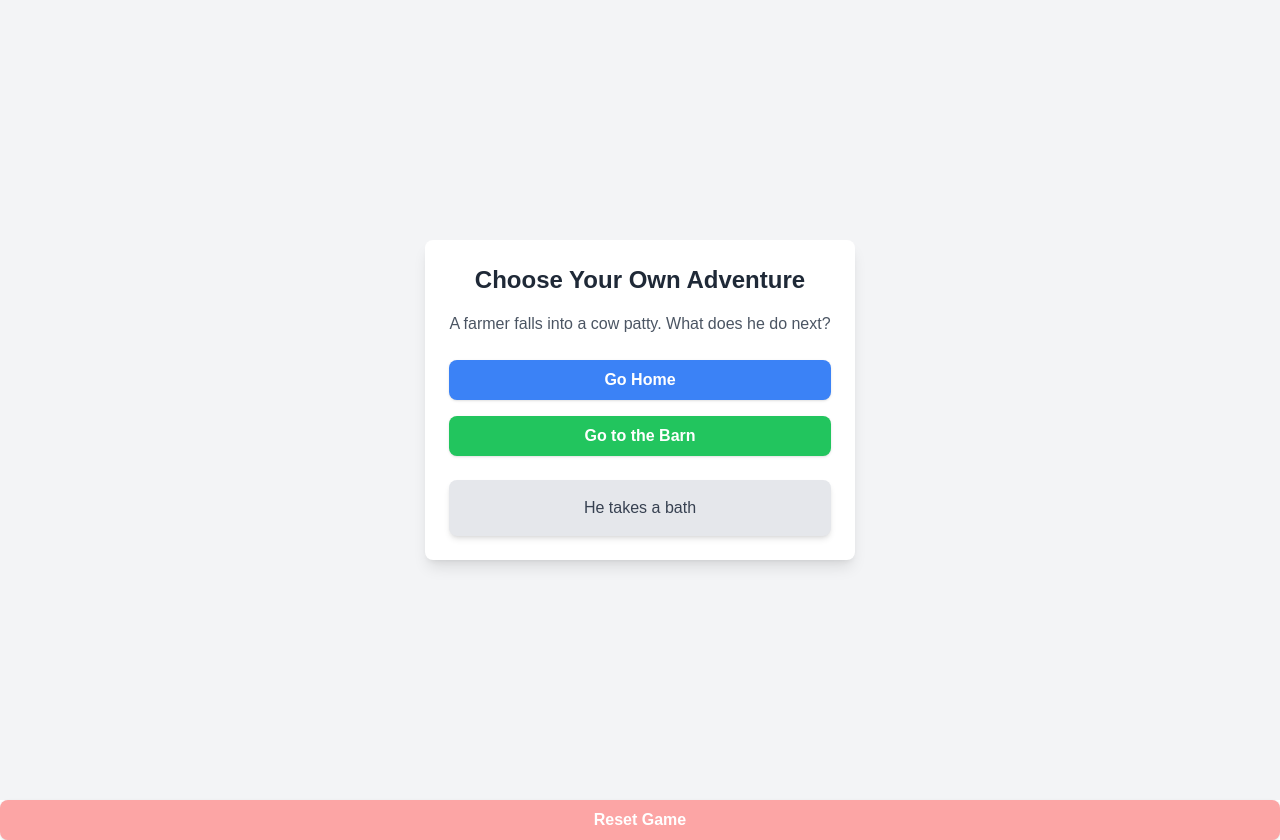
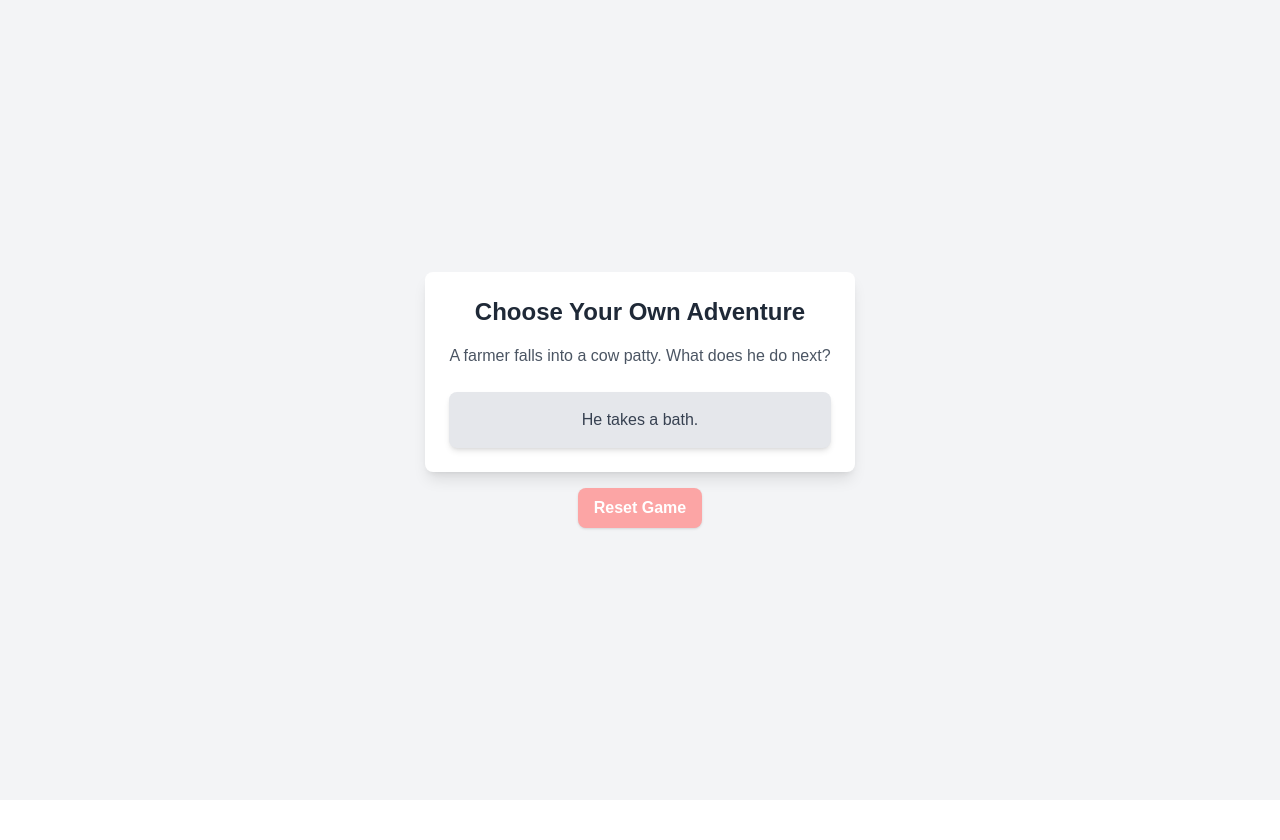
Before and after one commit to AdventureBear/react-adventure-explorers, a Next.js app: page / in a window 1280 px wide. Both pictures are taken after a click on the button "Go Home". After the commit the page ends 800 px from the top, so only its background shows below. Built offline with nearby package versions, Linux system fonts and the light colour scheme.

Commit message:
state machine

```diff
--- /dev/null
+++ b/app/page.jsx
@@ -0,0 +1,98 @@
+'use client';
+
+import { useReducer } from "react";
+
+// Define the states and transitions for the state machine
+const stateMachine = {
+    IDLE: {
+        HOME: "HOME",
+        BARN: "BARN",
+    },
+    HOME: {
+        RESET: "IDLE",
+    },
+    BARN: {
+        RESET: "IDLE",
+    },
+};
+
+// Initial state
+const initialState = {
+    currentState: "IDLE", // The current state of the state machine
+    result: "", // The result or message to display
+};
+
+// Reducer function for state transitions
+function reducer(state, action) {
+    const nextState = stateMachine[state.currentState][action.type];
+    if (!nextState) return state; // If no valid transition exists, return current state
+
+    switch (action.type) {
+        case "HOME":
+            return {
+                currentState: nextState,
+                result: "He takes a bath.",
+            };
+        case "BARN":
+            return {
+                currentState: nextState,
+                result: "He rolls in the mud.",
+            };
+        case "RESET":
+            return {
+                currentState: nextState,
+                result: "",
+            };
+        default:
+            return state;
+    }
+}
+
+export default function Home() {
+    const [state, dispatch] = useReducer(reducer, initialState);
+
+    return (
+        <div className="min-h-screen bg-gray-100 flex flex-col items-center justify-center px-4">
+            <div className="bg-white rounded-lg shadow-lg p-6 max-w-md text-center">
+                <h1 className="text-2xl font-bold text-gray-800 mb-4">
+                    Choose Your Own Adventure
+                </h1>
+                <p className="text-gray-600 mb-6">
+                    A farmer falls into a cow patty. What does he do next?
+                </p>
+                <div className="space-y-4">
+                    {state.currentState === "IDLE" && (
+                        <>
+                            <button
+                                onClick={() => dispatch({ type: "HOME" })}
+                                className="w-full bg-blue-500 hover:bg-blue-600 text-white font-semibold py-2 px-4 rounded-lg shadow transition"
+                            >
+                                Go Home
+                            </button>
+                            <button
+                                onClick={() => dispatch({ type: "BARN" })}
+                                className="w-full bg-green-500 hover:bg-green-600 text-white font-semibold py-2 px-4 rounded-lg shadow transition"
+                            >
+                                Go to the Barn
+                            </button>
+                        </>
+                    )}
+
+                    {state.currentState !== "IDLE" && (
+                        <div className="mt-6 p-4 bg-gray-200 rounded-lg shadow-md">
+                            <p className="text-gray-700">{state.result}</p>
+                        </div>
+                    )}
+                </div>
+            </div>
+            {state.currentState !== "IDLE" && (
+                <button
+                    onClick={() => dispatch({ type: "RESET" })}
+                    className="mt-4 bg-red-300 hover:bg-red-400 text-white font-semibold py-2 px-4 rounded-lg shadow transition"
+                >
+                    Reset Game
+                </button>
+            )}
+        </div>
+    );
+}
--- a/app/page.tsx
+++ /dev/null
@@ -1,107 +0,0 @@
-'use client'
-
-import {useState} from "react";
-
-export default function Home() {
-
-    const [showOption1, setShowOption1] = useState(false)
-    const [showOption2, setShowOption2] = useState(false)
-    const [goHome, setGoHome] = useState(true)
-    const [goBarn, setGoBarn] = useState(true)
-
-    function handleGoHome() {
-        console.log("clicked home")
-        setGoBarn(false)
-        setGoHome(true)
-    }
-
-
-    function handleGoBarn() {
-        console.log("clicked barn")
-        setGoHome(false)
-        setGoBarn(true)
-    }
-
-    function handleChoice1() {
-        console.log("clicked choice 1")
-        setShowOption1(true)
-        setShowOption2(false)
-    }
-
-    function handleChoice2() {
-        console.log("clicked choice 2")
-        setShowOption2(true)
-        setShowOption1(false)
-    }
-
-    return (
-        <>
-            <div className="min-h-screen bg-gray-100 flex flex-col items-center justify-center px-4">
-                <div className="bg-white rounded-lg shadow-lg p-6 max-w-md text-center">
-                    <h1 className="text-2xl font-bold text-gray-800 mb-4">
-                        Choose Your Own Adventure
-                    </h1>
-                    <p className="text-gray-600 mb-6">
-                        A farmer falls into a cow patty. What does he do next?
-                    </p>
-                    <div className="space-y-4 ">
-                        <button
-                            onClick={() => {
-                                handleChoice1()
-                                handleGoHome()
-                            }}
-                            className={`w-full bg-blue-500 hover:bg-blue-600 text-white font-semibold py-2 px-4 rounded-lg shadow transition ${goHome ? `` : `bg-gray-300 hover:bg-gray-300`}`}>
-                            Go Home
-                        </button>
-
-                        <button
-                            onClick={() => {
-                                handleChoice2()
-                                handleGoBarn()
-                            }}
-                            className={`w-full bg-green-500 hover:bg-green-600 text-white font-semibold py-2 px-4 rounded-lg shadow transition ${goBarn ? `` : `bg-gray-300 hover:bg-gray-300`}`}>
-                            Go to the Barn
-
-                        </button>
-
-
-                    </div>
-
-                    {/*//go home*/}
-                    {showOption1 &&
-                        (<>
-                                <div className="mt-6 p-4 bg-gray-200 rounded-lg shadow-md">
-                                    <p className="text-gray-700">He takes a bath</p>
-                                </div>
-                            </>
-                        )
-
-                    }
-
-
-                    {showOption2 &&
-                        <div className="mt-6 p-4 bg-gray-200 rounded-lg shadow-md">
-                            <p className="text-gray-700">He rolls in the mud</p>
-                        </div>
-                    }
-
-
-                </div>
-            </div>
-                <button
-                    onClick={() => {
-                        setGoHome(true)
-                        setGoBarn(true)
-                        setShowOption1(false)
-                        setShowOption2(false)
-                    }}
-                    className={`w-full bg-red-300 hover:bg-red-300 text-white font-semibold py-2 px-4 rounded-lg shadow transition ${goBarn ? `` : `bg-gray-300 hover:bg-gray-300`}`}>
-                    Reset Game
-
-                </button>
-
-        </>
-    );
-
-
-}
```
Also changed, not shown: 1 other file (tests, documents, lock files or other folders).
